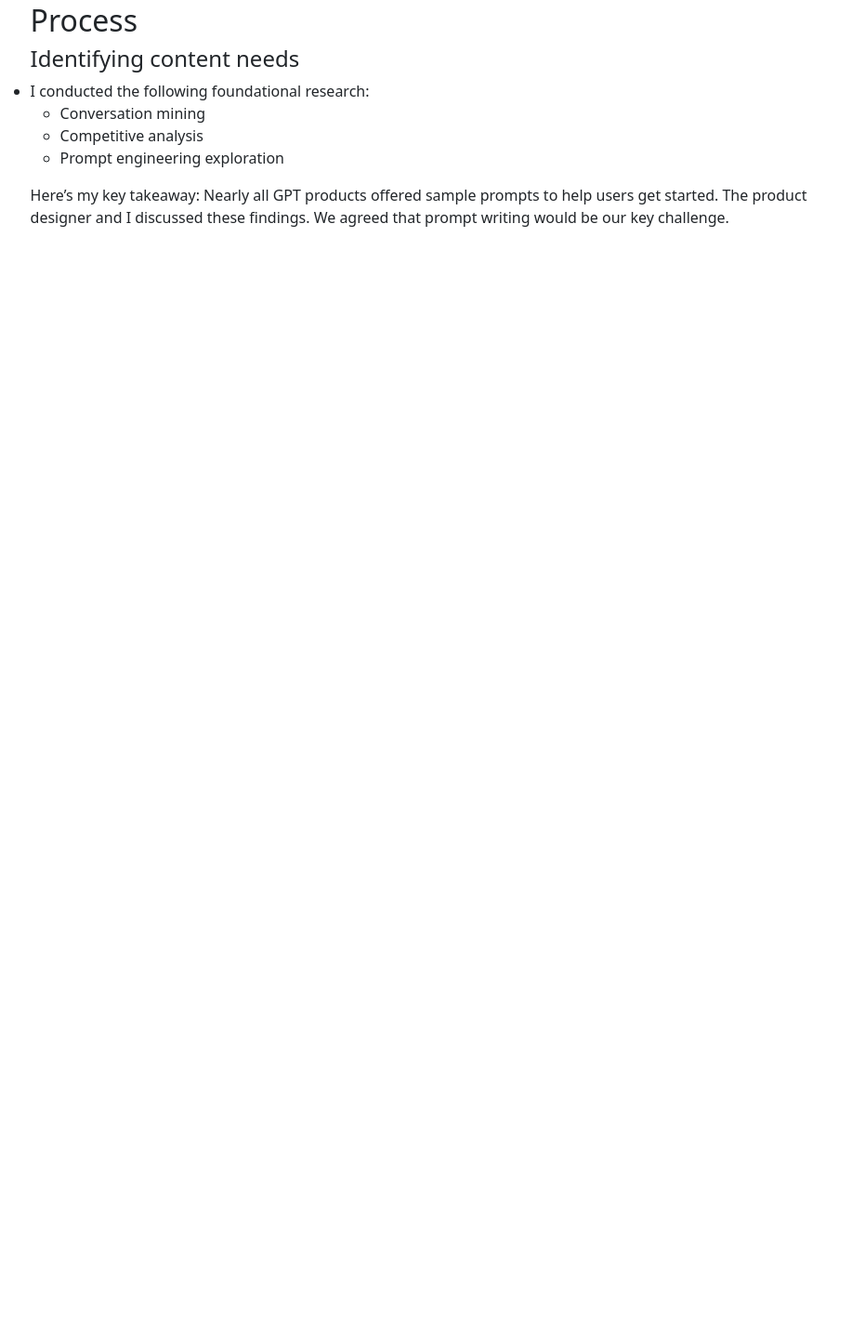
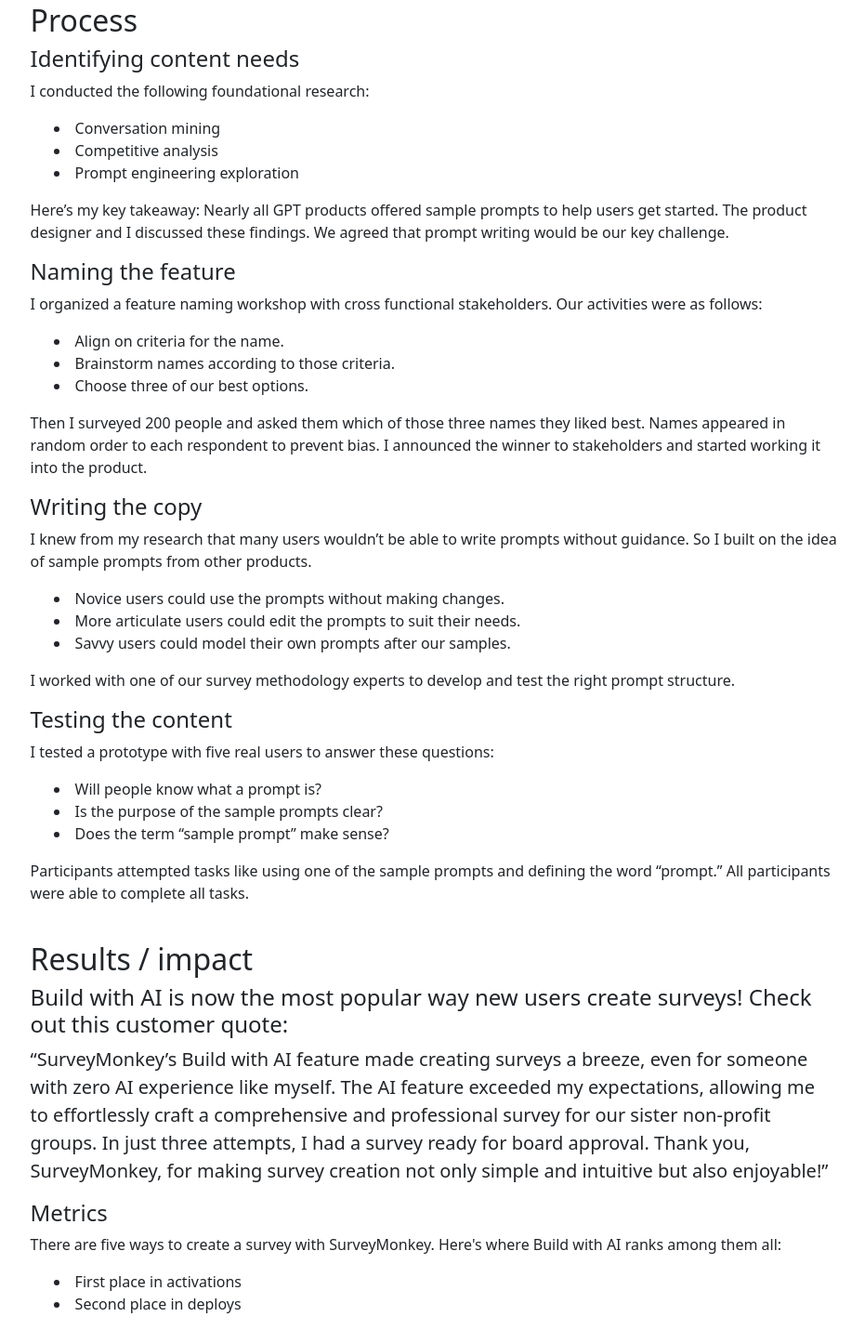
Before and after one commit to nlieurance/nicks-knowledge, a plain HTML site: page docs/bwai.html in a window 1280 px wide. Shown: the part 1328-2759 px from the top of the page at 93% size, without its empty margins (173-1104 px from the left). Before the commit the page ends 1590 px from the top, so only its background shows below. Drawn offline with nearby package versions, Linux system fonts and the light colour scheme.

Commit message:
css & bwai case study updates

```diff
--- a/docs/assets/custom.css
+++ b/docs/assets/custom.css
@@ -1,8 +1,20 @@
+/*sets the link color*/
 a {
     color: #2A9D8F;
 }
 
+/*sets the width of sections on case study pages*/
 #study {
 width: 80%;
 margin:auto;
 }
+
+/*indents bulleted list items*/
+li {
+    text-indent: 25px;
+}
+
+/*aligns discs in bulleted list items with beginning of paragraphs*/
+ul:last-of-type {
+    list-style-position: inside;
+  }
--- a/docs/bwai.html
+++ b/docs/bwai.html
@@ -45,13 +45,11 @@
         <!--start overview section-->
         <div class="row" id="study">
             <h2>Overview</h2>
-
         </div>
         <div class="row" id="study">
             <p>Build with AI is a new way to create surveys, and it's powered by OpenAI. The user types short
                 instructions. Then AI generates a survey accordingly. It's fast, accurate, and results in high-quality
                 surveys.
-
             </p>
         </div>
         <!--end overview section-->
@@ -64,7 +62,6 @@
             <p>It’s hard to write a good survey. You have to know what questions to ask, how to ask them, and in what
                 order. And even if you can do all those things, writing a survey can take a lot of time. How could AI
                 help?
-
             </p>
         </div>
         <!--end challenge section-->
@@ -76,7 +73,6 @@
         <div class="row" id="study">
             <p>Build with AI is for all survey authors, novices and experts alike. Even people on free plans can use it,
                 although they need to upgrade if they want to include premium question types in their surveys.
-
             </p>
         </div>
         <!--end audience section-->
@@ -88,7 +84,6 @@
         <div class="row" id="study">
             <p>We wanted to see a high number of customers deploying (sending) surveys with this feature. People who
                 deploy tend to stick around. And we hoped to increase conversions from free to paid accounts.
-
             </p>
         </div>
         <!--end goals section-->
@@ -114,20 +109,85 @@
         </div>
         <div class="row" id="study">
             <h4>Identifying content needs</h4>
+            <p>I conducted the following foundational research:</p>
             <ul>
-                <li>I conducted the following foundational research:</li>
-                <ul>
-                    <li>Conversation mining</li>
-                    <li>Competitive analysis</li>
-                    <li>Prompt engineering exploration</li>
-                </ul>
+                <li>Conversation mining</li>
+                <li>Competitive analysis</li>
+                <li>Prompt engineering exploration</li>
             </ul>
             <p>Here’s my key takeaway: Nearly all GPT products offered sample prompts to help users get started. The
                 product designer and I discussed these findings. We agreed that prompt writing would be our key
                 challenge.</p>
         </div>
+        <div class="row" id="study">
+            <h4>Naming the feature</h4>
+            <p>I organized a feature naming workshop with cross functional stakeholders. Our activities were as follows:
+            </p>
+            <ul>
+                <li>Align on criteria for the name.
+                </li>
+                <li>Brainstorm names according to those criteria.
+                </li>
+                <li>Choose three of our best options.
+                </li>
+            </ul>
+            <p>Then I surveyed 200 people and asked them which of those three names they liked best. Names appeared in
+                random order to each respondent to prevent bias. I announced the winner to stakeholders and started
+                working it into the product.
+            </p>
+        </div>
+        <div class="row" id="study">
+            <h4>Writing the copy</h4>
+            <p>I knew from my research that many users wouldn’t be able to write prompts without guidance. So I built on
+                the idea of sample prompts from other products.
+            </p>
+            <ul>
+                <li>Novice users could use the prompts without making changes.
+                </li>
+                <li>More articulate users could edit the prompts to suit their needs.
+                </li>
+                <li>Savvy users could model their own prompts after our samples.
+                </li>
+            </ul>
+            <p>I worked with one of our survey methodology experts to develop and test the right prompt structure.
+            </p>
+        </div>
+        <div class="row" id="study">
+            <h4>Testing the content</h4>
+            <p>I tested a prototype with five real users to answer these questions:
+            </p>
+            <ul>
+                <li>Will people know what a prompt is?
+                </li>
+                <li>Is the purpose of the sample prompts clear?
+                </li>
+                <li>Does the term “sample prompt” make sense?
+                </li>
+            </ul>
+            <p>Participants attempted tasks like using one of the sample prompts and defining the word “prompt.” All
+                participants were able to complete all tasks.
+            </p>
+        </div><br>
         <!--end process section-->
-    <!--end of container-->
+        <!--start results section-->
+        <div class="row" id="study">
+            <h2>Results / impact</h2>
+        </div>
+        <div class="row" id="study">
+            <h4>Build with AI is now the most popular way new users create surveys! Check out this customer quote:
+            </h4>
+            <blockquote class="blockquote"><p>“SurveyMonkey’s Build with AI feature made creating surveys a breeze, even for someone with zero AI experience like myself. The AI feature exceeded my expectations, allowing me to effortlessly craft a comprehensive and professional survey for our sister non-profit groups. In just three attempts, I had a survey ready for board approval. Thank you, SurveyMonkey, for making survey creation not only simple and intuitive but also enjoyable!”
+            </p></blockquote>
+            <h4>Metrics</h4>
+            <p>There are five ways to create a survey with SurveyMonkey. Here's where Build with AI ranks among them all:
+            </p>
+            <ul>
+                <li>First place in activations</li>
+                <li>Second place in deploys</li>
+            </ul>
+            <!--end results section-->
+        </div>
+        <!--end of container-->
     </div>
 
 </body>
```
Also changed, not shown: docs/experience.html (added, +36 -0 lines), docs/index.html (+1 -2 lines).
